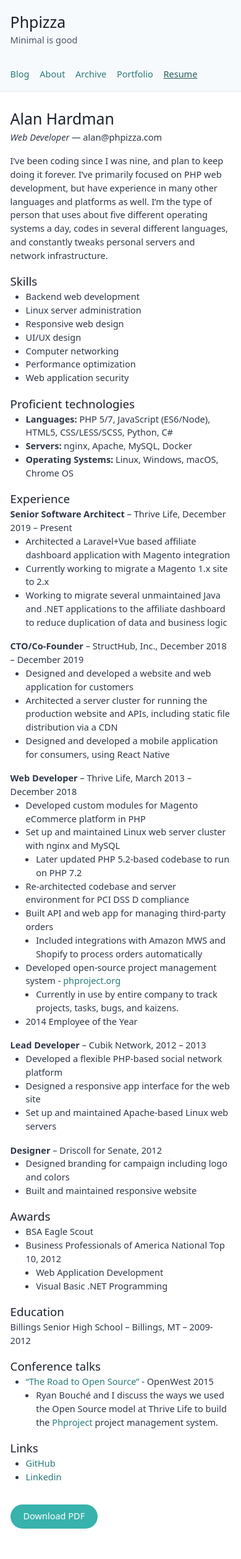
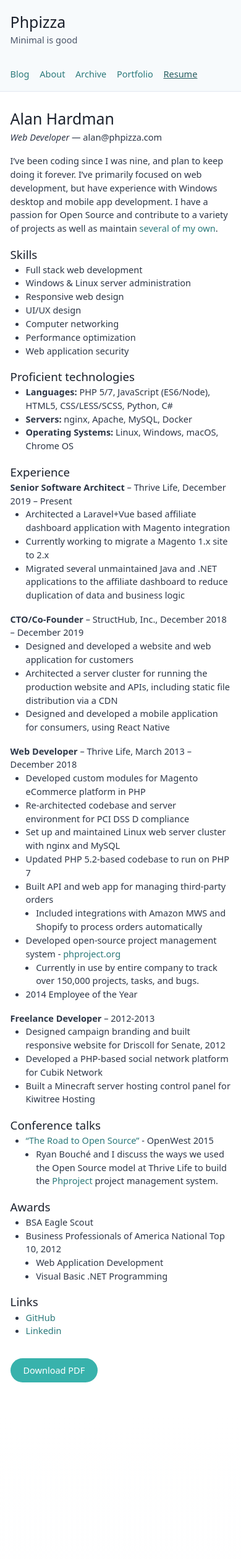
Before and after one commit to Alanaktion/alanaktion.github.io, a Jekyll site: the page built from resume.md, in a window 390 px wide. Shown: the whole page at 62% size. Built offline with Jekyll 4.4.1, drawn with Linux system fonts in a browser that asks for light colours; after the commit the page ends 2281 px from its top, so only the background shows below that.

Commit message:
Minor cleanup

```diff
--- a/_css/components/type.css
+++ b/_css/components/type.css
@@ -27,7 +27,6 @@ p {
 }
 
 h1, h2, h3 {
-  /* @apply text-gray-900 font-serif; */
   @apply text-gray-900 font-light;
 }
 
@@ -71,3 +70,8 @@ h3 {
     @apply text-ngray-300;
   }
 }
+@media screen and (min-width: 640px) and (prefers-color-scheme: dark) {
+  html {
+    @apply font-light;
+  }
+}
--- a/_includes/head.html
+++ b/_includes/head.html
@@ -22,7 +22,6 @@
   <link rel="apple-touch-icon" href="/public/icon.png">
   <link rel="shortcut icon" type="image/png" href="/public/favicon.png">
   <link rel="icon" type="image/png" href="/public/icon.png">
-  <meta name="theme-color" content="#3498db">
 
   <link rel="author" href="/about">
   <link rel="alternate" type="application/atom+xml" title="RSS" href="/atom.xml">
--- a/_pdf/package.json
+++ b/_pdf/package.json
@@ -4,5 +4,8 @@
   "author": "Alan Hardman <alan@phpizza.com>",
   "devDependencies": {
     "puppeteer": "^1.20.0"
+  },
+  "scripts": {
+    "pdf": "node resume"
   }
 }
--- a/resume.md
+++ b/resume.md
@@ -7,13 +7,13 @@ class: resume
 # Alan Hardman
 *Web Developer* &mdash; alan@phpizza.com
 
-I've been coding since I was nine, and plan to keep doing it forever. I've primarily focused on PHP web development, but have experience in many other languages and platforms as well. I'm the type of person that uses about five different operating systems a day, codes in several different languages, and constantly tweaks personal servers and network infrastructure.
+I've been coding since I was nine, and plan to keep doing it forever. I've primarily focused on web development, but have experience with Windows desktop and mobile app development. I have a passion for Open Source and contribute to a variety of projects as well as maintain [several of my own](https://github.com/Alanaktion).
 
 <section markdown="1">
 ### Skills
 
-- Backend web development
-- Linux server administration
+- Full stack web development
+- Windows & Linux server administration
 - Responsive web design
 - UI/UX design
 - Computer networking
@@ -34,7 +34,7 @@ I've been coding since I was nine, and plan to keep doing it forever. I've prima
 
 - Architected a Laravel+Vue based affiliate dashboard application with Magento integration
 - Currently working to migrate a Magento 1.x site to 2.x
-- Working to migrate several unmaintained Java and .NET applications to the affiliate dashboard to reduce duplication of data and business logic
+- Migrated several unmaintained Java and .NET applications to the affiliate dashboard to reduce duplication of data and business logic
 </section>
 
 <section markdown="1">
@@ -49,29 +49,29 @@ I've been coding since I was nine, and plan to keep doing it forever. I've prima
 **Web Developer** &ndash; Thrive Life, March 2013 &ndash; December 2018
 
 - Developed custom modules for Magento eCommerce platform in PHP
+- Re-architected codebase and server environment for PCI DSS D compliance
 - Set up and maintained Linux web server cluster with nginx and MySQL
-  - Later updated PHP 5.2-based codebase to run on PHP 7.2
-- Re-architected codebase and server environment for PCI DSS D compliance
+- Updated PHP 5.2-based codebase to run on PHP 7
 - Built API and web app for managing third-party orders
   - Included integrations with Amazon MWS and Shopify to process orders automatically
 - Developed open-source project management system - [phproject.org](https://www.phproject.org/)
-  - Currently in use by entire company to track projects, tasks, bugs, and kaizens.
+  - Currently in use by entire company to track over 150,000 projects, tasks, and bugs.
 - 2014 Employee of the Year
 </section>
 
 <section markdown="1">
-**Lead Developer** &ndash; Cubik Network, 2012 &ndash; 2013
+**Freelance Developer** &ndash; 2012-2013
 
-- Developed a flexible PHP-based social network platform
-- Designed a responsive app interface for the web site
-- Set up and maintained Apache-based Linux web servers
+- Designed campaign branding and built responsive website for Driscoll for Senate, 2012
+- Developed a PHP-based social network platform for Cubik Network
+- Built a Minecraft server hosting control panel for Kiwitree Hosting
 </section>
 
 <section markdown="1">
-**Designer** &ndash; Driscoll for Senate, 2012
+### Conference talks
 
-- Designed branding for campaign including logo and colors
-- Built and maintained responsive website
+- ["The Road to Open Source"](https://www.youtube.com/watch?v=zK_uBDAdrIU) - OpenWest 2015
+  - Ryan Bouché and I discuss the ways we used the Open Source model at Thrive Life to build the [Phproject](http://www.phproject.org/) project management system.
 </section>
 
 <section markdown="1">
@@ -84,22 +84,9 @@ I've been coding since I was nine, and plan to keep doing it forever. I've prima
 </section>
 
 <section markdown="1">
-### Education
-
-Billings Senior High School &ndash; Billings, MT &ndash; 2009-2012
-</section>
-
-<section markdown="1">
-### Conference talks
-
-- ["The Road to Open Source"](https://www.youtube.com/watch?v=zK_uBDAdrIU) - OpenWest 2015
-  - Ryan Bouché and I discuss the ways we used the Open Source model at Thrive Life to build the [Phproject](http://www.phproject.org/) project management system.
-</section>
-
-<section markdown="1">
 ### Links
 - <a class="print-link" href="https://github.com/Alanaktion" target="_blank" rel="noopener">GitHub</a>
 - <a class="print-link" href="https://www.linkedin.com/pub/alan-hardman/37/a36/17" target="_blank" rel="noopener">Linkedin</a>
 </section>
 
-<a href="/public/resume.pdf" class="btn mt-4 sm:mt-6" download>Download PDF</a>
+<a href="/public/resume.pdf" class="btn mt-4 sm:mt-6 print:hidden" download>Download PDF</a>
```
Also changed, not shown: public/css/theme.css, 2 other files.
